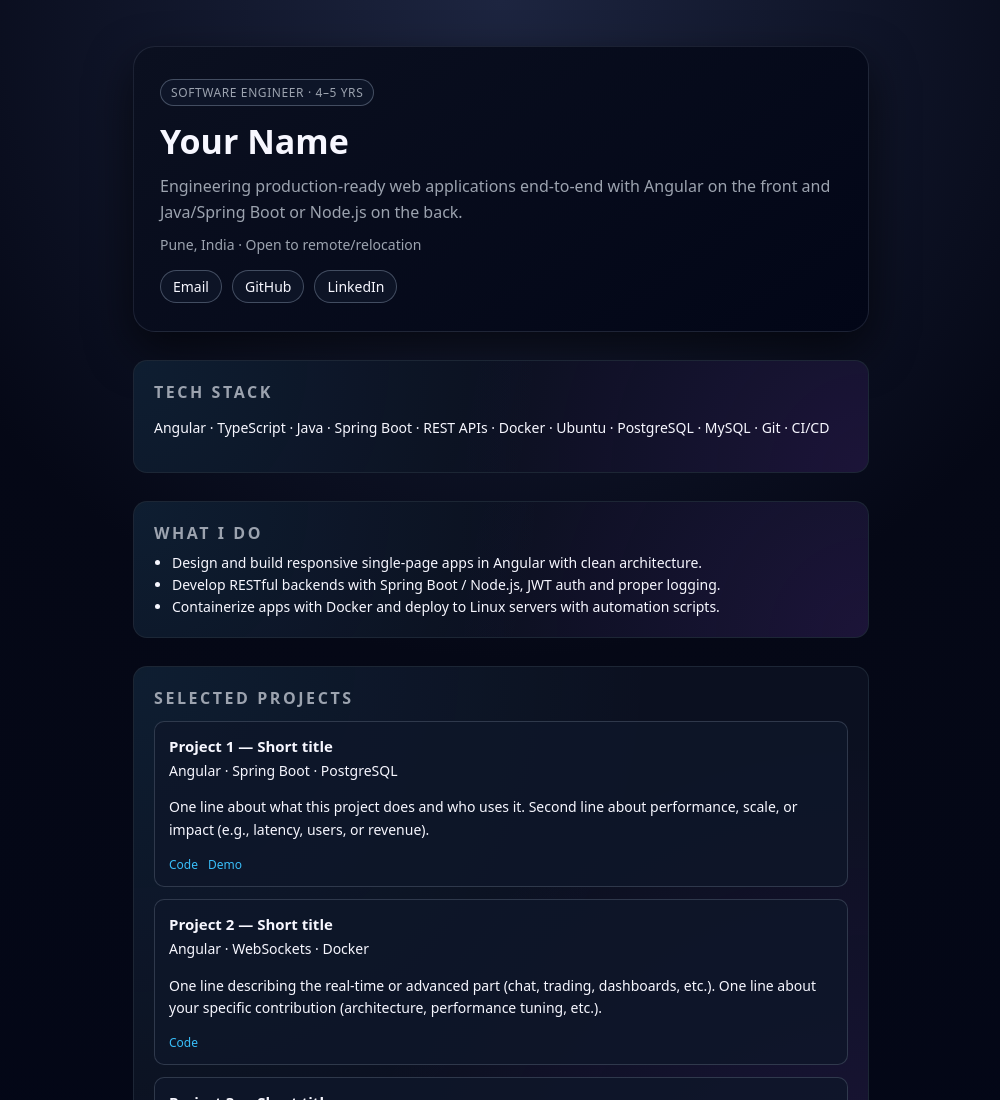
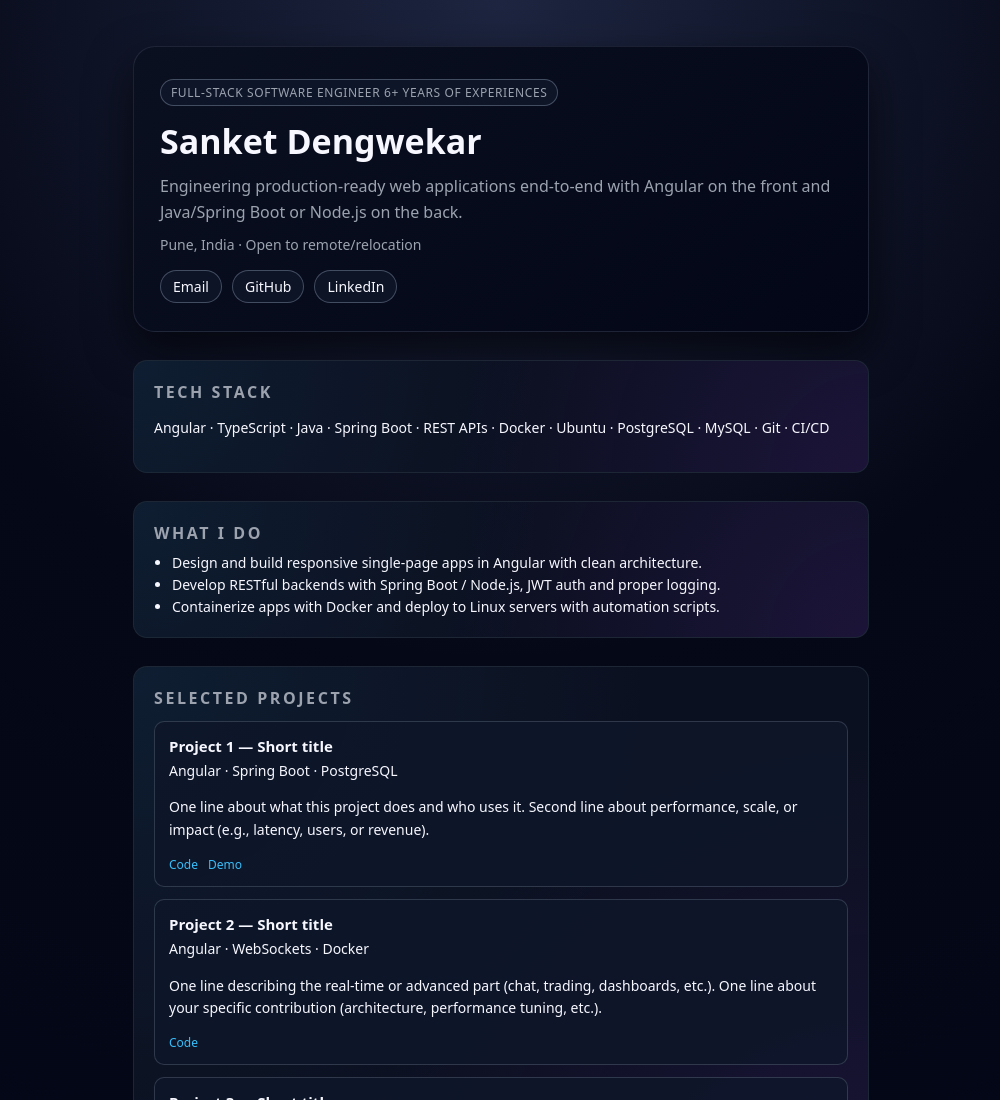
Before and after one commit to dsanket007/my-portfolio, a plain HTML site: page index.html in a window 1280 px wide. Shown: the top 1100 px of the page, without its empty margins (139-1139 px from the left). Drawn offline with Linux system fonts and the light colour scheme.

Commit message:
Name changes

```diff
--- a/index.html
+++ b/index.html
@@ -2,15 +2,15 @@
 <html lang="en">
 <head>
   <meta charset="UTF-8" />
-  <title>Your Name — Software Engineer</title>
+  <title>Sanket Dengwekar  | Full Stack Developer</title>
   <meta name="viewport" content="width=device-width, initial-scale=1" />
   <link rel="stylesheet" href="styles.css" />
 </head>
 <body>
   <main class="page">
     <header class="hero">
-      <div class="badge">Software Engineer · 4–5 yrs</div>
-      <h1>Your Name</h1>
+      <div class="badge">Full-Stack Software Engineer   6+ Years of Experiences</div>
+      <h1>Sanket Dengwekar</h1>
       <p class="tagline">
         Engineering production-ready web applications end-to-end with
         Angular on the front and Java/Spring Boot or Node.js on the back.
```
